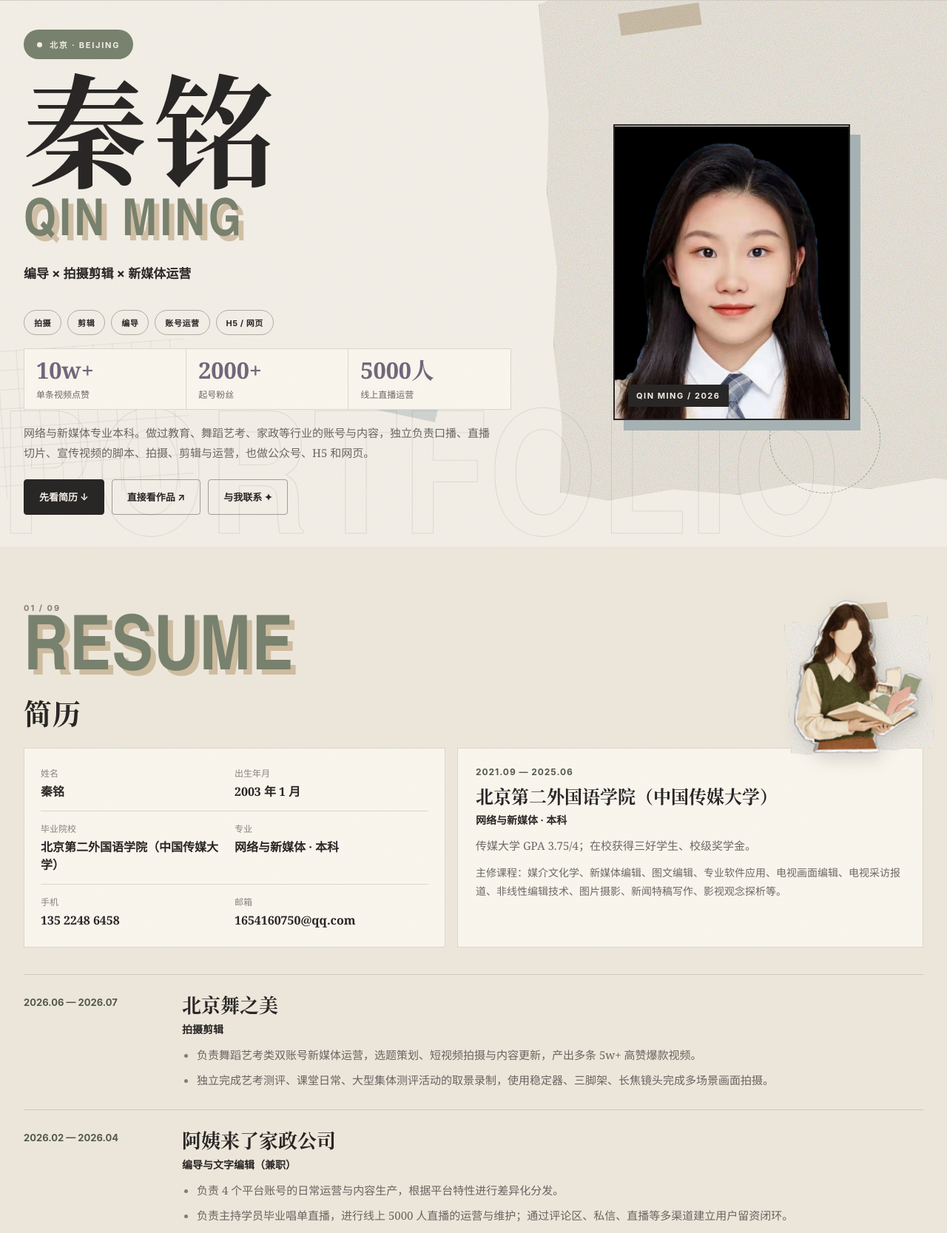
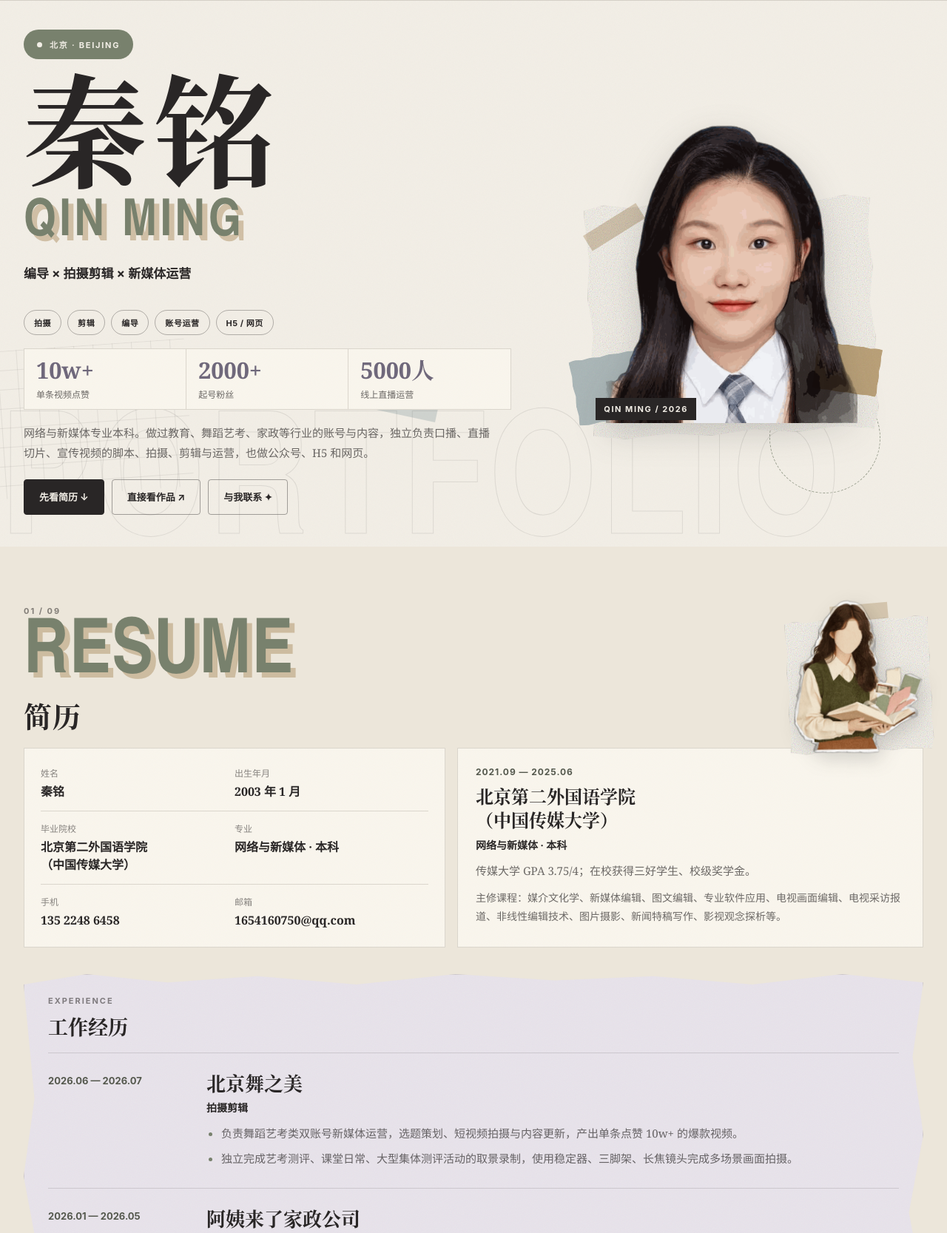
Before and after one commit to 1654160750-hub/qinming-portfolio, a plain HTML site: page docs/index.html in a window 1280 px wide. Shown: the part 61-1728 px from the top of the page at 74% size. Drawn offline with Linux system fonts and the light colour scheme.

Commit message:
Collage portrait, resume experience panel, unified faceless illustrations, data fixes

```diff
--- a/docs/content.js
+++ b/docs/content.js
@@ -13,7 +13,7 @@ window.SITE_CONTENT = {
     role: "编导 × 拍摄剪辑 × 新媒体运营",
     tagline: ["把镜头对准真实，", "把内容做成结果。"],
     intro: "网络与新媒体专业本科。做过教育、舞蹈艺考、家政等行业的账号与内容，独立负责口播、直播切片、宣传视频的脚本、拍摄、剪辑与运营，也做公众号、H5 和网页。",
-    portrait: "media/portrait.webp",
+    portrait: "media/portrait-cut.png",
     portraitAlt: "秦铭的个人照片",
     chips: ["拍摄", "剪辑", "编导", "账号运营", "H5 / 网页"]
   },
@@ -31,14 +31,14 @@ window.SITE_CONTENT = {
     basics: [
       { label: "姓名", value: "秦铭" },
       { label: "出生年月", value: "2003 年 1 月" },
-      { label: "毕业院校", value: "北京第二外国语学院（中国传媒大学）" },
+      { label: "毕业院校", value: "北京第二外国语学院\n（中国传媒大学）" },
       { label: "专业", value: "网络与新媒体 · 本科" },
       { label: "手机", value: "135 2248 6458" },
       { label: "邮箱", value: "1654160750@qq.com" }
     ],
     education: {
       period: "2021.09 — 2025.06",
-      school: "北京第二外国语学院（中国传媒大学）",
+      school: "北京第二外国语学院\n（中国传媒大学）",
       major: "网络与新媒体 · 本科",
       detail: "传媒大学 GPA 3.75/4；在校获得三好学生、校级奖学金。",
       courses: "主修课程：媒介文化学、新媒体编辑、图文编辑、专业软件应用、电视画面编辑、电视采访报道、非线性编辑技术、图片摄影、新闻特稿写作、影视观念探析等。"
@@ -49,12 +49,12 @@ window.SITE_CONTENT = {
         organization: "北京舞之美",
         role: "拍摄剪辑",
         points: [
-          "负责舞蹈艺考类双账号新媒体运营，选题策划、短视频拍摄与内容更新，产出多条 5w+ 高赞爆款视频。",
+          "负责舞蹈艺考类双账号新媒体运营，选题策划、短视频拍摄与内容更新，产出单条点赞 10w+ 的爆款视频。",
           "独立完成艺考测评、课堂日常、大型集体测评活动的取景录制，使用稳定器、三脚架、长焦镜头完成多场景画面拍摄。"
         ]
       },
       {
-        period: "2026.02 — 2026.04",
+        period: "2026.01 — 2026.05",
         organization: "阿姨来了家政公司",
         role: "编导与文字编辑（兼职）",
         points: [
@@ -86,8 +86,8 @@ window.SITE_CONTENT = {
       organization: "北京舞之美 / 杨老师",
       role: "舞蹈艺考双账号运营",
       description: "选题策划、短视频拍摄与内容更新，围绕舞蹈艺考测评与课堂场景产出内容。",
-      metric: "5w+",
-      metricLabel: "多条高赞爆款视频",
+      metric: "10w+",
+      metricLabel: "单条视频点赞量",
       tags: ["双账号", "选题策划", "拍摄剪辑"]
     },
     {
@@ -100,7 +100,7 @@ window.SITE_CONTENT = {
       tags: ["起号", "口播", "数据复盘"]
     },
     {
-      period: "2026.02 — 2026.04",
+      period: "2026.01 — 2026.05",
       organization: "阿姨来了家政",
       role: "4 平台分发与直播运营",
       description: "按平台特性差异化分发内容；主持学员毕业唱单直播，通过评论区、私信、直播建立用户留资闭环。",
--- a/docs/index.html
+++ b/docs/index.html
@@ -28,11 +28,9 @@
   <main>
     <section class="hero scene" id="hero">
       <div class="hero-bg" aria-hidden="true">
-        <span class="bg-paper"></span>
         <span class="bg-grid"></span>
         <span class="bg-circle"></span>
         <span class="bg-word">PORTFOLIO</span>
-        <span class="bg-tape tape-a"></span>
         <span class="bg-tape tape-b"></span>
       </div>
       <div class="hero-content page-shell">
@@ -50,8 +48,12 @@
           <p class="hero-intro" id="personIntro"></p>
           <div class="hero-actions" id="heroActions"></div>
         </div>
-        <figure class="portrait-wrap">
-          <img id="portrait" src="media/portrait.webp" alt="秦铭的个人照片" width="880" height="1100">
+        <figure class="portrait-wrap portrait-collage">
+          <span class="pc-paper" aria-hidden="true"></span>
+          <span class="pc-scrap scrap-a" aria-hidden="true"></span>
+          <span class="pc-scrap scrap-b" aria-hidden="true"></span>
+          <span class="pc-tape" aria-hidden="true"></span>
+          <img id="portrait" src="media/portrait-cut.png" alt="秦铭的个人照片" width="835" height="1000">
           <figcaption>QIN MING / 2026</figcaption>
         </figure>
       </div>
@@ -71,7 +73,13 @@
           <dl class="resume-basics" id="resumeBasics"></dl>
           <article class="edu-card" id="resumeEdu"></article>
         </div>
-        <div class="jobs" id="resumeJobs"></div>
+        <div class="jobs-panel">
+          <div class="jobs-head">
+            <p class="eyebrow">EXPERIENCE</p>
+            <h3>工作经历</h3>
+          </div>
+          <div class="jobs" id="resumeJobs"></div>
+        </div>
       </div>
     </section>
 
--- a/docs/styles.css
+++ b/docs/styles.css
@@ -49,12 +49,10 @@ button:focus-visible,a:focus-visible { outline:3px solid var(--c1); outline-offs
 /* 首屏 */
 .hero { min-height:100svh; padding-top:var(--nav); display:grid; align-items:center; overflow:hidden; }
 .hero-bg { position:absolute; inset:0; z-index:0; pointer-events:none; }
-.bg-paper { position:absolute; right:-4%; top:5%; width:46%; height:86%; background:var(--alt); background-image:var(--noise); border:1px solid var(--line); clip-path:var(--torn); transform:rotate(-2.5deg); }
 .bg-grid { position:absolute; left:-24px; bottom:9%; width:280px; height:200px; background-image:linear-gradient(rgba(41,38,38,.08) 1px,transparent 1px),linear-gradient(90deg,rgba(41,38,38,.08) 1px,transparent 1px); background-size:26px 26px; transform:rotate(-4deg); }
 .bg-circle { position:absolute; right:7%; bottom:9%; width:150px; height:150px; border:1.5px dashed var(--c1); border-radius:50%; opacity:.7; }
 .bg-word { position:absolute; left:0; bottom:-3%; font-family:var(--condensed); font-size:clamp(130px,18vw,250px); font-weight:900; line-height:.8; letter-spacing:.02em; color:transparent; -webkit-text-stroke:1px rgba(41,38,38,.10); }
 .bg-tape { position:absolute; width:110px; height:30px; background:rgba(180,154,113,.4); mix-blend-mode:multiply; }
-.tape-a { top:9%; right:26%; transform:rotate(-8deg); }
 .tape-b { bottom:22%; left:40%; width:80px; background:rgba(165,177,178,.45); transform:rotate(12deg); }
 .hero-content { position:relative; z-index:1; display:grid; grid-template-columns:minmax(0,1.12fr) minmax(280px,.88fr); align-items:center; gap:clamp(20px,3vw,44px); padding-block:36px 40px; }
 .hero-head,.hero-copy { grid-column:1; }
@@ -79,15 +77,20 @@ button:focus-visible,a:focus-visible { outline:3px solid var(--c1); outline-offs
 .button-link:hover { transform:translateY(-2px); border-color:var(--ink); }
 .button-link:active { transform:translateY(0); }
 .button-link.primary { color:var(--cream); background:var(--ink); border-color:var(--ink); }
-.portrait-wrap { position:relative; grid-column:2; grid-row:1/3; justify-self:center; align-self:center; width:min(100%,320px); aspect-ratio:4/5; overflow:hidden; border:2px solid var(--ink); background:var(--card-bg); box-shadow:14px 14px 0 var(--c2); isolation:isolate; }
-.portrait-wrap img { display:block; width:100%; height:100%; object-fit:contain; object-position:center; }
-.portrait-wrap figcaption { position:absolute; z-index:2; left:18px; bottom:16px; padding:8px 11px; color:var(--cream); background:var(--ink); font-family:var(--sans); font-size:11px; font-weight:700; letter-spacing:.14em; }
+.portrait-wrap { position:relative; grid-column:2; grid-row:1/3; justify-self:center; align-self:center; width:min(100%,340px); isolation:isolate; }
+.portrait-collage img { position:relative; z-index:2; display:block; width:100%; height:auto; filter:drop-shadow(0 14px 22px rgba(41,38,38,.18)); }
+.pc-paper { position:absolute; z-index:0; left:-7%; right:-7%; top:26%; bottom:-4%; background:var(--card-bg); background-image:var(--noise); border:1px solid var(--line); clip-path:var(--torn); transform:rotate(-2.5deg); }
+.pc-tape { position:absolute; z-index:3; top:32%; left:-9%; width:84px; height:24px; transform:rotate(-32deg); background:rgba(180,154,113,.45); mix-blend-mode:multiply; }
+.pc-scrap { position:absolute; clip-path:var(--torn); background-image:var(--noise); background-blend-mode:soft-light; }
+.scrap-a { z-index:1; left:-13%; bottom:1%; width:34%; height:22%; background-color:var(--c2); transform:rotate(-10deg); }
+.scrap-b { z-index:0; right:-9%; bottom:10%; width:26%; height:16%; background-color:var(--c3); transform:rotate(8deg); }
+.portrait-wrap figcaption { position:absolute; z-index:3; left:-4%; bottom:1%; padding:8px 11px; color:var(--cream); background:var(--ink); font-family:var(--sans); font-size:11px; font-weight:700; letter-spacing:.14em; }
 
 .section-shell { padding-block:clamp(72px,9vh,104px); }
 .section-heading { margin-bottom:36px; }
-.section-heading.has-illo { display:flex; align-items:center; justify-content:space-between; gap:24px; margin-bottom:20px; }
+.section-heading.has-illo { display:flex; align-items:flex-end; justify-content:space-between; gap:24px; margin-bottom:20px; }
 .heading-text { min-width:0; }
-.illo-stage { position:relative; z-index:2; flex-shrink:0; margin:0 0 -30px; }
+.illo-stage { position:relative; z-index:2; flex-shrink:0; margin:0 0 -30px -64px; }
 .illo-stage::before { content:""; position:absolute; inset:12% -6% 2%; background:var(--card-bg); background-image:var(--noise); border:1px solid var(--line); clip-path:var(--torn); transform:rotate(-3deg); }
 .illo-stage::after { content:""; position:absolute; z-index:2; top:3%; left:50%; width:78px; height:22px; transform:translateX(-50%) rotate(-5deg); background:rgba(180,154,113,.42); mix-blend-mode:multiply; }
 .section-illo { position:relative; z-index:1; display:block; width:auto; height:210px; object-fit:contain; filter:drop-shadow(5px 8px 12px rgba(41,38,38,.18)); transform:rotate(2deg); }
@@ -105,15 +108,19 @@ button:focus-visible,a:focus-visible { outline:3px solid var(--c1); outline-offs
 .basic-cell { padding:14px 0; border-bottom:1px solid var(--line); }
 .basic-cell:nth-last-child(-n+2) { border-bottom:0; }
 .basic-cell dt { color:rgba(41,38,38,.55); font-family:var(--sans); font-size:12px; }
-.basic-cell dd { margin-top:5px; font-size:16px; font-weight:700; line-height:1.5; }
+.basic-cell dd { margin-top:5px; font-size:16px; font-weight:700; line-height:1.5; white-space:pre-line; }
 .edu-card { padding:24px; border:1px solid var(--line); background:var(--card-bg); background-image:var(--noise); background-blend-mode:soft-light; }
 .edu-period { color:color-mix(in srgb,var(--accent) 55%,var(--ink)); font-family:var(--sans); font-size:12px; font-weight:700; letter-spacing:.08em; }
-.edu-card h3 { margin-top:10px; font-family:var(--serif); font-size:24px; line-height:1.3; }
+.edu-card h3 { margin-top:10px; font-family:var(--serif); font-size:24px; line-height:1.35; white-space:pre-line; }
 .edu-major { margin-top:6px; font-family:var(--sans); font-size:14px; font-weight:700; }
 .edu-detail { margin-top:12px; color:var(--secondary); font-size:15px; line-height:1.8; }
 .edu-courses { margin-top:10px; color:var(--secondary); font-size:14px; line-height:1.8; }
-.jobs { border-top:1px solid var(--line); }
-.job { display:grid; grid-template-columns:190px 1fr; gap:24px; padding:26px 0; border-bottom:1px solid var(--line); }
+.jobs-panel { padding:28px 32px 10px; border:1px solid var(--line); background:#e5e0e8; background-image:var(--noise); background-blend-mode:soft-light; clip-path:var(--torn); }
+.jobs-head { margin-bottom:16px; }
+.jobs-head h3 { margin-top:8px; font-family:var(--serif); font-size:27px; }
+.jobs { border-top:1px solid rgba(41,38,38,.14); }
+.job { display:grid; grid-template-columns:190px 1fr; gap:24px; padding:26px 0; border-bottom:1px solid rgba(41,38,38,.14); }
+.job:last-child { border-bottom:0; }
 .job-period { color:color-mix(in srgb,var(--accent) 55%,var(--ink)); font-family:var(--sans); font-size:13px; font-weight:700; line-height:1.7; }
 .job h3 { font-family:var(--serif); font-size:26px; line-height:1.2; }
 .job-role { margin-top:6px; font-family:var(--sans); font-size:14px; font-weight:700; }
@@ -209,11 +216,9 @@ footer span { color:var(--c2); }
   .nav-links a { min-height:46px; display:flex; align-items:center; padding-inline:12px; font-size:13px; }
   .brand { font-size:17px; }
   .hero { min-height:100svh; align-items:start; }
-  .bg-paper { width:88%; height:44%; top:auto; bottom:3%; right:-8%; }
   .bg-grid { display:none; }
   .bg-circle { width:96px; height:96px; right:8%; bottom:6%; }
   .bg-word { font-size:26vw; bottom:34%; left:-2%; }
-  .tape-a { right:12%; top:12%; width:80px; height:24px; }
   .tape-b { display:none; }
   .hero-content { grid-template-columns:1fr; align-items:start; gap:26px; padding-block:30px 60px; }
   .hero-head,.hero-copy { grid-column:auto; }
@@ -228,7 +233,7 @@ footer span { color:var(--c2); }
   .hero-actions { display:grid; grid-template-columns:1fr 1fr; }
   .button-link { min-height:48px; padding-inline:12px; }
   .button-link:first-child { grid-column:1/-1; }
-  .portrait-wrap { order:3; grid-column:auto; grid-row:auto; justify-self:center; width:min(100%,280px); box-shadow:8px 8px 0 var(--c2); }
+  .portrait-wrap { order:3; grid-column:auto; grid-row:auto; justify-self:center; width:min(100%,290px); margin-top:16px; }
   .portrait-wrap img { height:auto; }
   .section-shell { padding-block:64px; }
   .section-heading { margin-bottom:28px; }
@@ -238,8 +243,9 @@ footer span { color:var(--c2); }
   .crown.long { font-size:clamp(25px,6.2vw,36px); }
   .crown::after { transform:translate(5px,5px); }
   .section-illo { height:120px; transform:rotate(3deg); }
-  .illo-stage { margin-bottom:-14px; }
+  .illo-stage { margin-bottom:-14px; margin-left:-24px; }
   .illo-stage::after { width:56px; height:18px; }
+  .jobs-panel { padding:22px 20px 6px; }
   .about-card { min-height:210px; }
   .job { grid-template-columns:1fr; gap:10px; padding:24px 0; }
   .job h3 { font-size:24px; }
```
Also changed, not shown: docs/media/illo-accounts.png, docs/media/illo-contact.png, docs/media/illo-web.png, docs/media/portrait-cut.png (added), docs/media/work-web-portfolio.webp.
